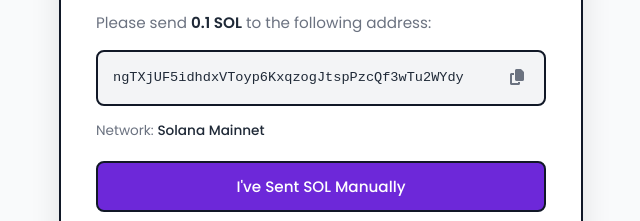
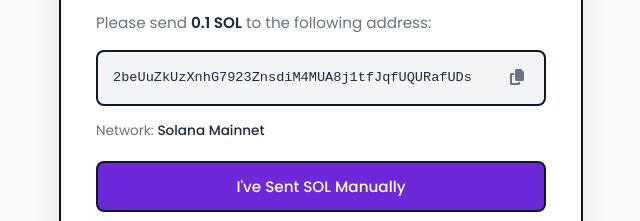
Before and after one commit to ArtyomDeveloper/voxel-launch, a plain HTML site: page payment.html in a window 1280 px wide. Shown: the part 222-443 px from the top of the page, 319-959 px from the left. Drawn offline with Linux system fonts and the light colour scheme.

Commit message:
Update payment.html
changed wallet address

```diff
--- a/payment.html
+++ b/payment.html
@@ -128,7 +128,7 @@
         </div>
         <p class="modal-instruction">Please send <strong id="paymentAmount">0.1 SOL</strong> to the following address:</p>
         <div class="address-box" id="paymentAddressBox">
-            <span id="paymentAddress">ngTXjUF5idhdxVToyp6KxqzogJtspPzcQf3wTu2WYdy</span>
+            <span id="paymentAddress">2beUuZkUzXnhG7923ZnsdiM4MUA8j1tfJqfUQURafUDs</span>
             <button id="copyAddressBtn" title="Copy address"><i class="fas fa-copy"></i></button>
         </div>
         <p class="network-info">Network: <strong id="paymentNetwork">Solana Mainnet</strong></p>
@@ -164,4 +164,5 @@
     <script src="payment_script.js"></script>
     <script src="theme.js"></script>
 </body>
+
 </html>
```
